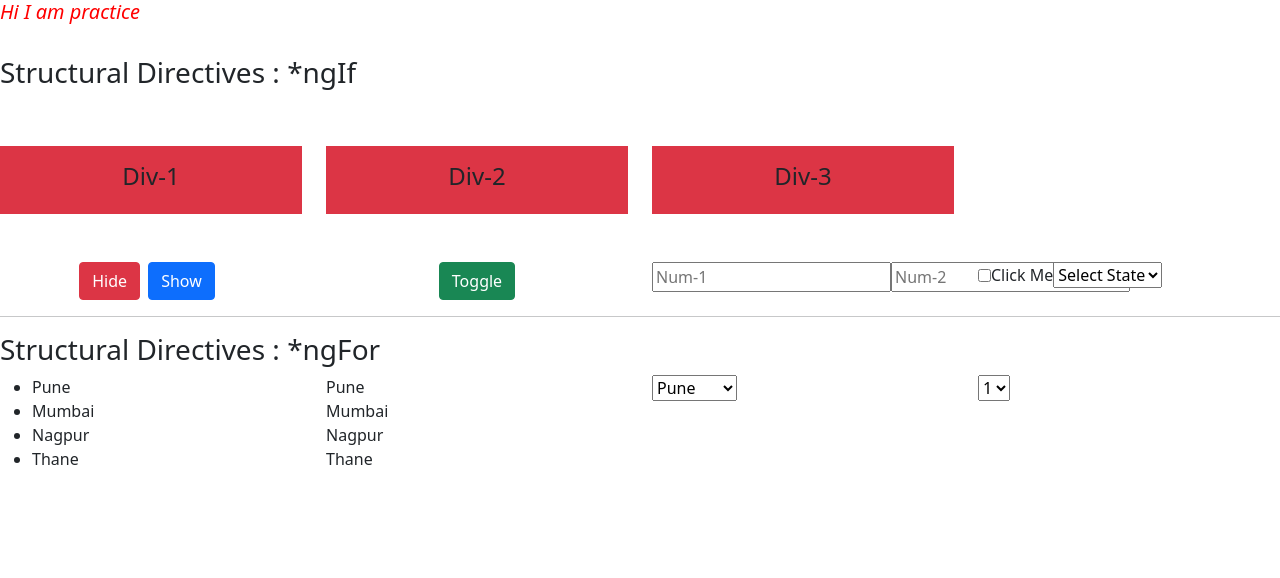
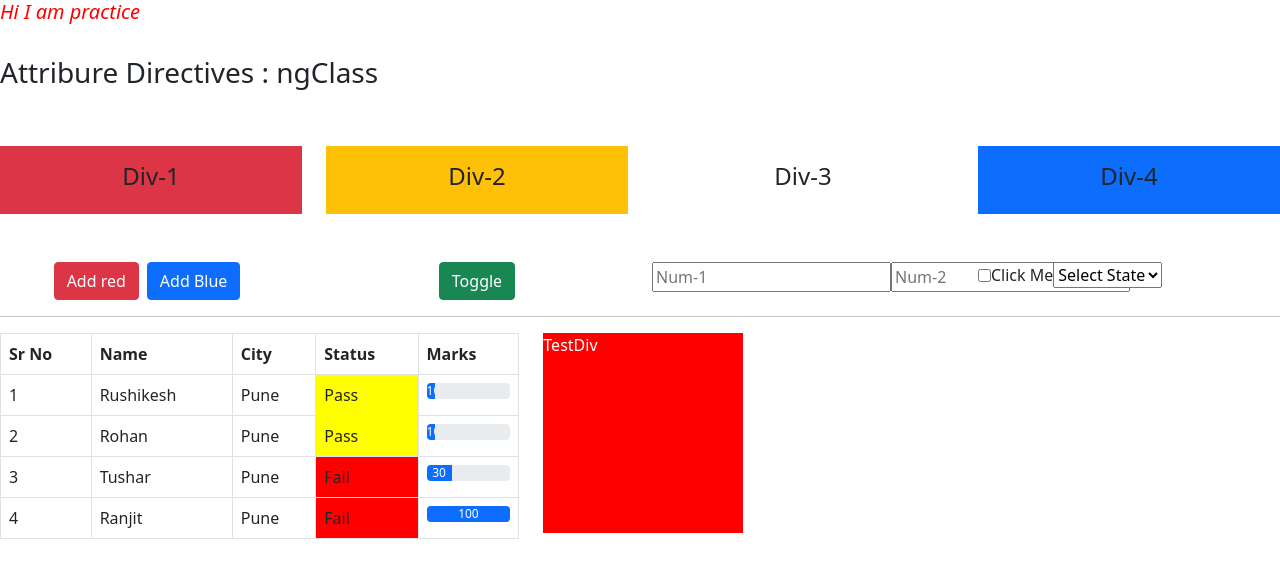
Before and after one commit to RushikeshTekale66/Important-Concept-of-Angular, an Angular app: page / in a window 1280 px wide. Shown: the top 578 px of the page. Built offline with nearby package versions, Linux system fonts and the light colour scheme.

Commit message:
Attribute directive

```diff
--- a/src/app/directives/directives.component.html
+++ b/src/app/directives/directives.component.html
@@ -1,48 +1,48 @@
-<h3 class="">Structural Directives : *ngIf</h3>
+<h3 class="">Attribure Directives : ngClass</h3>
 
 <!-- Div Section -->
 <div class="row pt-5">
     <div class="col-3">
-        <div *ngIf="isDivVisible" class="bg-danger p-3 text-center">
+        <div class="p-3 text-center" [ngClass]="div1BgColor">
             <h4>Div-1</h4>
         </div>
     </div>
     <div class="col-3">
-        <div *ngIf="isDiv2Visible" class="bg-danger p-3 text-center">
+        <div class="bg-success p-3 text-center" [ngClass]="isActive==true? 'bg-success' : 'bg-warning'">
             <h4>Div-2</h4>
         </div>
     </div>
     <div class="col-3">
-        <div *ngIf="num1==num2" class="bg-danger p-3 text-center">
+        <div class="p-3 text-center" [ngClass]="num1==num2?'bg-secondory': 'bg-danger'">
             <h4>Div-3</h4>
         </div>
     </div>
     <div class="col-3">
-        <div *ngIf="selectedState=='USA'" class="bg-danger p-3 text-center">
+        <div class="p-3 text-center" [ngClass]="isActive1? 'bg-secondary' : 'bg-primary'">
             <h4>Div-4</h4>
         </div>
     </div>
 </div>
 
-<!-- Operation Section : *ngIf -->
+<!-- Operation Section : ngClass -->
 <div class="row pt-5">
     <div class="col-3 text-center">
-        <button class="btn btn-danger" (click)="hideDiv1()">Hide</button>
-        <button class="btn btn-primary mx-2" (click)="showDiv1()">Show</button>
+        <button class="btn btn-danger" (click)="addRedClass()">Add red</button>
+        <button class="btn btn-primary mx-2" (click)="addBlueClass()">Add Blue</button>
     </div>
     <div class="col-3 text-center">
-        <button (click)="toggleDiv2()" class="btn btn-success">Toggle</button>
+        <button class="btn btn-success" (click)="toggleDiv2Class()">Toggle</button>
     </div>
     <div class="col-3 text-center">
         <div style="display:flex; align-items: center;">
-            <input type="text" [(ngModel)]="num1" placeholder="Num-1" class="width-50">
-            <input type="text" [(ngModel)]="num2" placeholder="Num-2" class="width-50">
+            <input type="text" placeholder="Num-1" [(ngModel)]="num1" class="width-50">
+            <input type="text" placeholder="Num-2" [(ngModel)]="num2" class="width-50">
         </div>
     </div>
     <div class="col-3 text-center">
         <div style="display: flex; align-items: center;">
-            <input [(ngModel)]="isActive" type="checkbox" class="width-50"> Click Me
-            <select [(ngModel)]="selectedState">
+            <input type="checkbox" class="width-50" [(ngModel)]="isActive1"> Click Me
+            <select>
                 <option value="">Select State</option>
                 <option value="India">India</option>
                 <option value="USA">USA</option>
@@ -53,25 +53,41 @@
 </div>
 
 <hr>
-<!-- Operation Section : *For -->
-<h3 class="">Structural Directives : *ngFor</h3>
- <div class="row">
-    <div class="col-3">
-        <ul>
-            <li *ngFor="let city of cityArray">{{city}}</li>
-        </ul>
+
+<!-- Operation Section : ngStyle -->
+<div class="row">
+    <div class="col-5">
+        <table class="table table-bordered">
+            <thead>
+                <tr>
+                    <th>Sr No</th>
+                    <th>Name</th>
+                    <th>City</th>
+                    <th>Status</th>
+                    <th>Marks</th>
+                </tr>
+            </thead>
+            <tbody>
+                <tr *ngFor="let stu of studentList">
+                    <td>{{stu.id}}</td>
+                    <td>{{stu.name}}</td>
+                    <td>{{stu.city}}</td>
+                    <td [ngStyle]="{'background-color': stu.result ? 'yellow' : 'red'}">{{stu.result ? "Pass" : "Fail"}}
+                    </td>
+                    <td>
+                        <div class="progress">
+                            <div class="progress-bar" [ngStyle]="{'width': stu.totalMarks + '%'}">{{stu.totalMarks}}
+                            </div>
+                        </div>
+                    </td>
+
+                </tr>
+            </tbody>
+        </table>
     </div>
-    <div class="col-3">
-        <div *ngFor="let city of cityArray">{{city}}</div>
+    <div class="col-5">
+        <div [ngStyle]="customerStyle">
+            TestDiv
+        </div>
     </div>
-    <div class="col-3">
-        <select >
-            <option *ngFor="let city of cityArray">{{city}}</option>
-        </select>
-    </div>
-    <div class="col-3">
-        <select >
-            <option *ngFor="let stu of studentList">{{stu.id}}</option>
-        </select>
-    </div>
- </div>
+</div>
--- a/src/app/directives/directives.component.ts
+++ b/src/app/directives/directives.component.ts
@@ -9,31 +9,36 @@ import { FormsModule } from '@angular/forms';
   styleUrl: './directives.component.css'
 })
 export class DirectivesComponent {
-  isDivVisible: Boolean = true;
-  isDiv2Visible: Boolean = true;
+  div1BgColor: string = 'bg-danger';
+  isActive: boolean = false;
 
   num1: string = '';
   num2: string = '';
 
-  isActive: boolean = false;
-  selectedState: string = '';
+  isActive1 : boolean = false;
 
-  cityArray: string[] = ['Pune', 'Mumbai', 'Nagpur', 'Thane'];
-
-  studentList: any[] = [
-    { id: 1, name: "AAA", city: "Pune", isActive: false },
-    { id: 2, name: "AAA", city: "Pune", isActive: false },
-    { id: 3, name: "AAA", city: "Pune", isActive: false }
+  studentList : any[] =[
+    {id : 1,  totalMarks : 10, name : "Rushikesh", city : "Pune", result : true},
+    {id : 2, totalMarks : 10,  name : "Rohan", city : "Pune", result : true},
+    {id : 3,  totalMarks : 30, name : "Tushar", city : "Pune", result : false},
+    {id : 4,  totalMarks : 100, name : "Ranjit", city : "Pune", result : false},
   ]
 
-  showDiv1() {
-    this.isDivVisible = true;
-  }
-  hideDiv1() {
-    this.isDivVisible = false;
+  customerStyle : any = {
+    'color':'white',
+    'background-color':'red',
+    'width':'200px',
+    'height':'200px'
   }
 
-  toggleDiv2() {
-    this.isDiv2Visible = !this.isDiv2Visible;
+  addRedClass() {
+    this.div1BgColor = "bg-danger"
+  }
+  addBlueClass() {
+    this.div1BgColor = "bg-primary"
+  }
+
+  toggleDiv2Class() {
+    this.isActive = !this.isActive;
   }
 }
```
